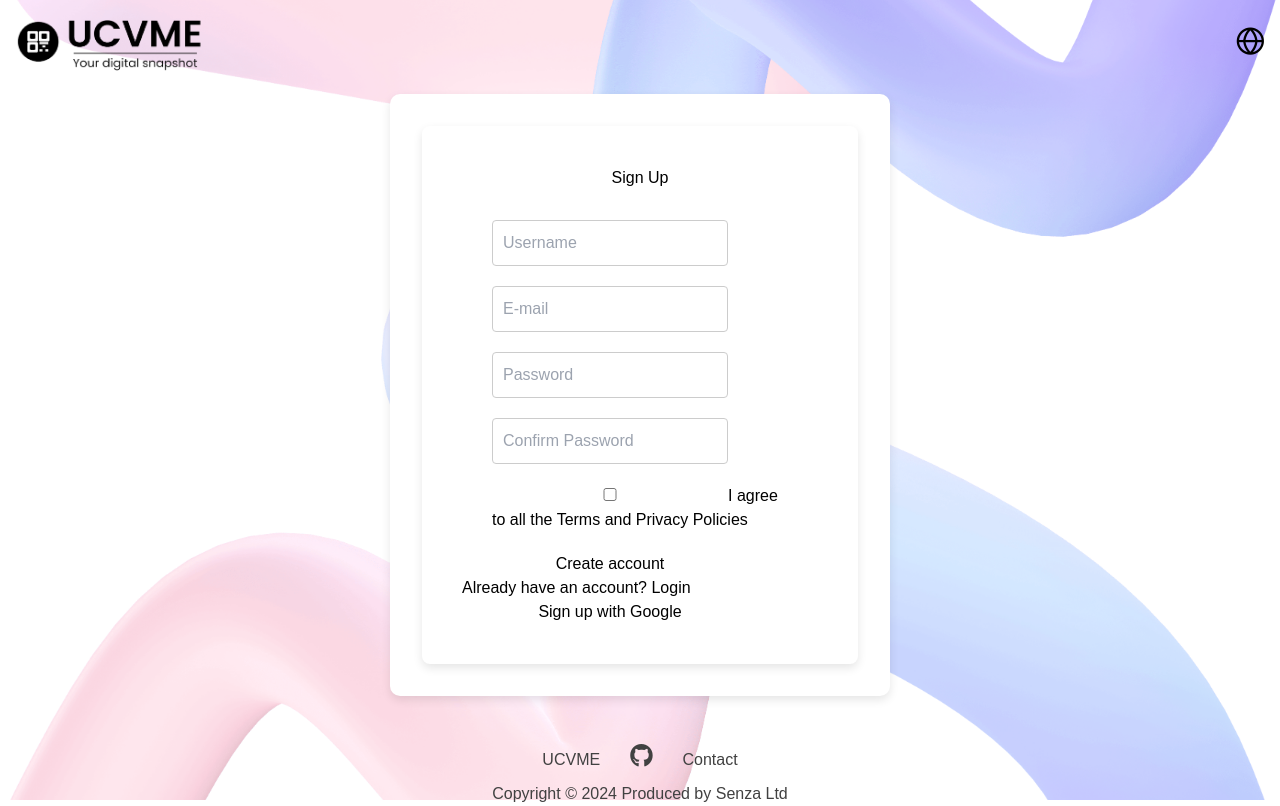
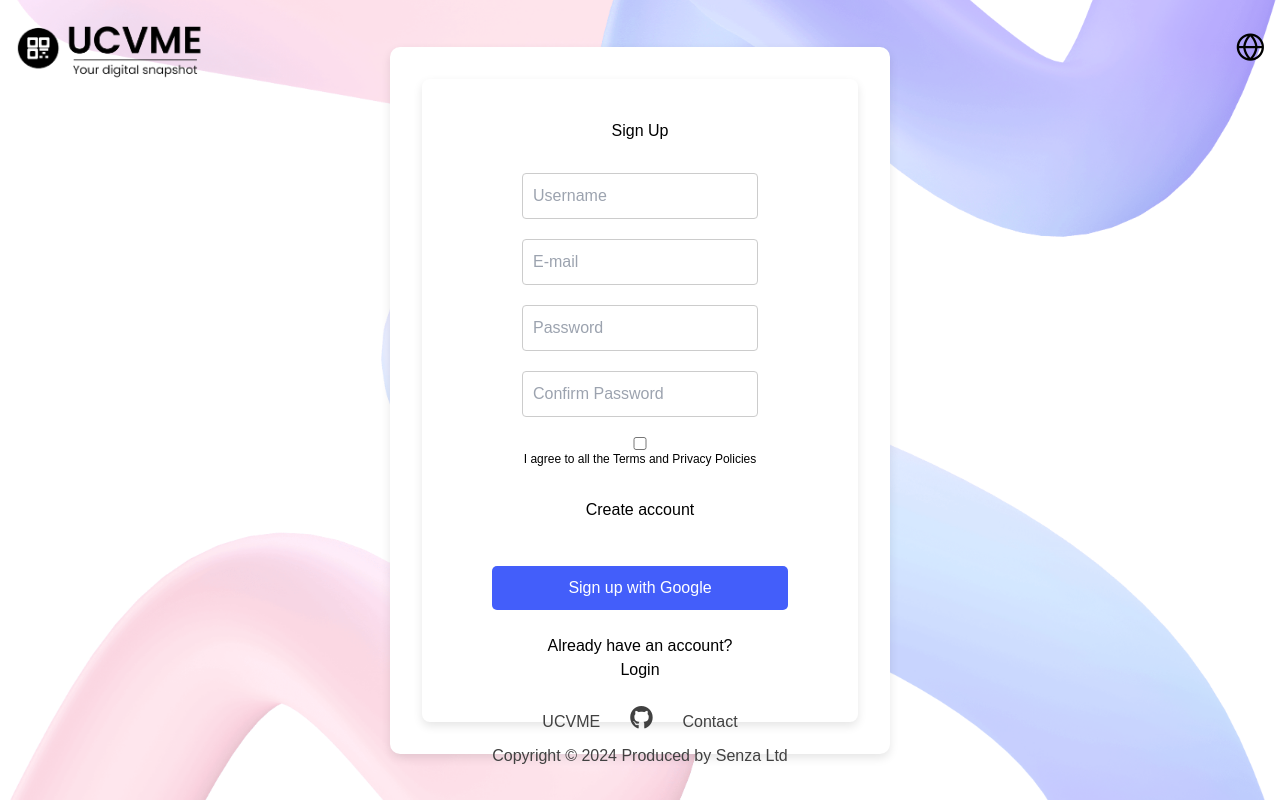
Before and after one commit to SENZAGlobalClassroom/UCVME, a Vue app in the folder app/view/: page /signup in a window 1280 px wide. Built offline with nearby package versions, Linux system fonts and the light colour scheme; a web font is replaced by a local one.

Commit message:
Updating Sign In and Up

```diff
--- a/app/view/src/components/LoginForm.vue
+++ b/app/view/src/components/LoginForm.vue
@@ -7,9 +7,10 @@
       </div>
       <div class="form-group">
         <input type="password" id="password" v-model="password" placeholder="Password" required>
+        <br>
         <div class="actions">
           <label class="checkbox-container">
-            Remember me
+            <p>Remember me</p>
             <input type="checkbox" v-model="rememberMe">
             <span class="checkmark"></span>
           </label>
@@ -35,7 +36,11 @@
     },
     methods: {
       onSubmit() {
-        console.log('Form submitted:', this.username, this.password, this.rememberMe);
+        this.$emit('submit-form', {
+          username: this.username,
+          password: this.password,
+          rememberMe: this.rememberMe
+        });
       }
     }
   };
@@ -62,12 +67,14 @@
   }
 
   .form-group input {
-    width: calc(100% - 20px);
+    width: calc(100% - 60px);
     padding: 10px;
     border: 1px solid #ccc;
     border-radius: 4px;
-    margin-bottom: 10px;
-  }
+    margin-left: auto;
+    margin-right: auto;
+    display: block;
+    }
 
   .actions {
     display: flex;
@@ -131,31 +138,28 @@
     transform: rotate(45deg);
   }
 
-  .login-button {
-    background-color: #3498db;
-    color: white;
-    border: none;
+  .login-form button {
+    width: calc(100% - 60px);
+    display: block;
+    margin-left: auto;
+    margin-right: auto;
     padding: 10px 20px;
-    border-radius: 4px;
-    width: 100%;
+    border-radius: 5px;
+    margin-top: 10px;
   }
 
-  .login-button:hover {
-    background-color: #2980b9;
+  .login-form button:hover {
+    background: #e5e5e5;
   }
 
   .google-sign-in {
-    background-color: #db4437;
-    color: white;
-    border: none;
-    padding: 10px 20px;
-    border-radius: 4px;
-    width: 100%;
-    margin-top: 10px;
+    background: #435efa;
+    border-color: #435efa;
+    color: #fff;
   }
 
   .google-sign-in:hover {
-    background-color: #c1351d;
+    background: #3b4d91 !important;
   }
 
   .signup-link, .separator {
@@ -164,7 +168,9 @@
   }
 
   .forgot-password {
+    font-size: 12px;
     color: #3498db;
+    padding-bottom: 10px;
     text-decoration: none;
   }
 
--- a/app/view/src/components/SignUpForm.vue
+++ b/app/view/src/components/SignUpForm.vue
@@ -15,40 +15,63 @@
           <input type="password" v-model="confirmPassword" placeholder="Confirm Password" required>
         </div>
         <div class="form-group checkbox-container">
+          <div>
             <input type="checkbox" id="terms" v-model="agreeToTerms">
             <label for="terms" class="checkmark"></label>
-          <label for="terms">I agree to all the Terms and Privacy Policies</label>
+          </div>
+          <div>
+            <label for="terms"><p>I agree to all the Terms and Privacy Policies</p></label>
+          </div>
         </div>
         <button type="submit" class="login-button">Create account</button>
       </form>
+      <br>
+      <button class="google-sign-in">Sign up with Google</button>
+      <br>
       <div class="alternative signup-link">
-        Already have an account? <router-link to="/login">Login</router-link>
+        <div class="centered-text">
+          <p>Already have an account?</p> <router-link to="/login">Login</router-link>
         </div>
-      <button class="google-sign-in">Sign up with Google</button>
+      </div>
     </div>
 </template>
 
-<script setup>
-    import { ref } from 'vue';
+<script>
+  export default {
+    data() {
+      return {
+        username: '',
+        email: '',
+        password: '',
+        confirmPassword: '',
+        agreeToTerms: false
+      };
+    },
+    methods: {
+      onSubmit() {
+        if (!this.agreeToTerms) {
+          alert('You must agree to the Terms and Privacy policies');
+          return;
+        }
 
-    const username = ref('');
-    const email = ref('');
-    const password = ref('');
-    const confirmPassword = ref('');
-    const agreeToTerms = ref(false);
+        if (this.password !== this.confirmPassword) {
+          alert('Passwords do not match');
+          return;
+        }
 
-    const onSubmit = () => {
-    console.log({
-        username: username.value,
-        email: email.value,
-        password: password.value,
-        confirmPassword: confirmPassword.value,
-        agreeToTerms: agreeToTerms.value
+        this.$emit('submit-form', {
+          username: this.username,
+          email: this.email,
+          password: this.password
         });
+      }
+    }
   };
 </script>
 
+
 <style scoped>
+
 
     .signup-form {
       background: #ffffff;
@@ -66,6 +89,7 @@
       margin-bottom: 30px;
     }
 
+
     .form-group {
       margin-bottom: 20px;
       padding: 0 30px;
@@ -76,10 +100,35 @@
       padding: 10px;
       border: 1px solid #ccc;
       border-radius: 4px;
+      margin-left: auto;
+      margin-right: auto;
+      display: block;
     }
 
-    button {
+    .form-group.checkbox-container p {
+      margin: 0;
+      font-size: 12px;
+      text-align: center;
+    }
+
+   .centered-text {
+      text-align: center;
+    }
+
+    .signup-form button {
       width: calc(100% - 60px);
+      display: block;
+      margin-left: auto;
+      margin-right: auto;
+      padding: 10px 20px;
+      border-radius: 5px;
+      margin-top: 10px;
+    }
+
+    .google-sign-in {
+      background: #435efa;
+      border-color: #435efa;
+      color: #fff;
     }
 
 </style>
--- a/app/view/src/views/LoginView.vue
+++ b/app/view/src/views/LoginView.vue
@@ -3,7 +3,7 @@
     <TopBarFirstTime />
 
     <div class="form-container">
-      <LoginForm @submit="handleLogin" />
+      <LoginForm @submit-form="handleLogin" />
     </div>
 
     <Footer />
@@ -18,6 +18,9 @@
 
   const handleLogin = (credentials) => {
     console.log('Login credentials:', credentials);
+
+    // Send the credentials to the server
+    // For now, just log the credentials to the console
   };
 </script>
 
@@ -50,11 +53,14 @@
   }
 
   .top-bar {
-    display: flex;
-    justify-content: space-between;
-    align-items: center;
-    padding: 1rem;
-    width: 100%;
+  position: fixed;
+  top: 0;
+  left: 0;
+  display: flex;
+  justify-content: space-between;
+  align-items: center;
+  padding: 1rem;
+  width: 100%;
   }
 
   .logo {
@@ -63,6 +69,11 @@
 
   .globe-icon {
     font-size: 2rem;
+  }
+
+  footer {
+    position: fixed;
+    bottom: 2rem;
   }
 
   @media (max-width: 600px) {
--- a/app/view/src/views/SignUpView.vue
+++ b/app/view/src/views/SignUpView.vue
@@ -3,7 +3,7 @@
     <TopBarFirstTime />
 
     <div class="form-container">
-      <SignUpForm @submit="handleSignUp" />
+      <SignUpForm @submit-form="handleSignUp" />
     </div>
     <Footer />
 
@@ -17,6 +17,9 @@ import Footer from '@/components/Footer.vue';
 
 const handleSignUp = (credentials) => {
   console.log('Sign-up credentials:', credentials);
+
+  // Here you can send the credentials to the server
+  // For now, we will just log them
 };
 </script>
 
@@ -46,8 +49,10 @@ const handleSignUp = (credentials) => {
   align-items: center;
 }
 
-
 .top-bar {
+  position: fixed;
+  top: 0;
+  left: 0;
   display: flex;
   justify-content: space-between;
   align-items: center;
@@ -63,6 +68,11 @@ const handleSignUp = (credentials) => {
   font-size: 2rem;
 }
 
+footer {
+  position: fixed;
+  bottom: 2rem;
+}
+
 @media (max-width: 600px) {
   .sign-up-view {
     padding: 10px;
```
Lines whose indentation alone changed are shown as unchanged.
